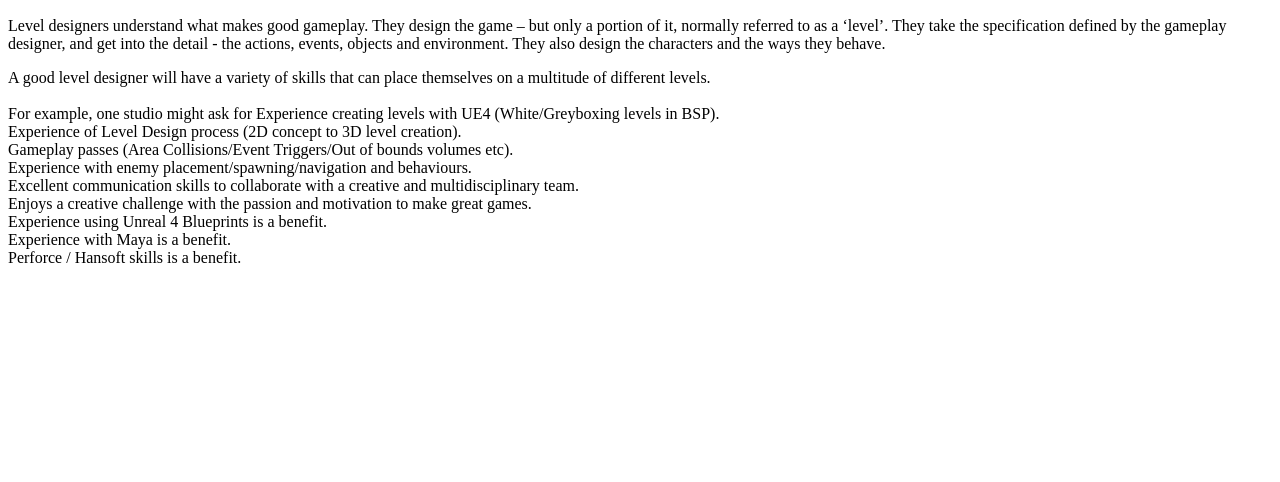
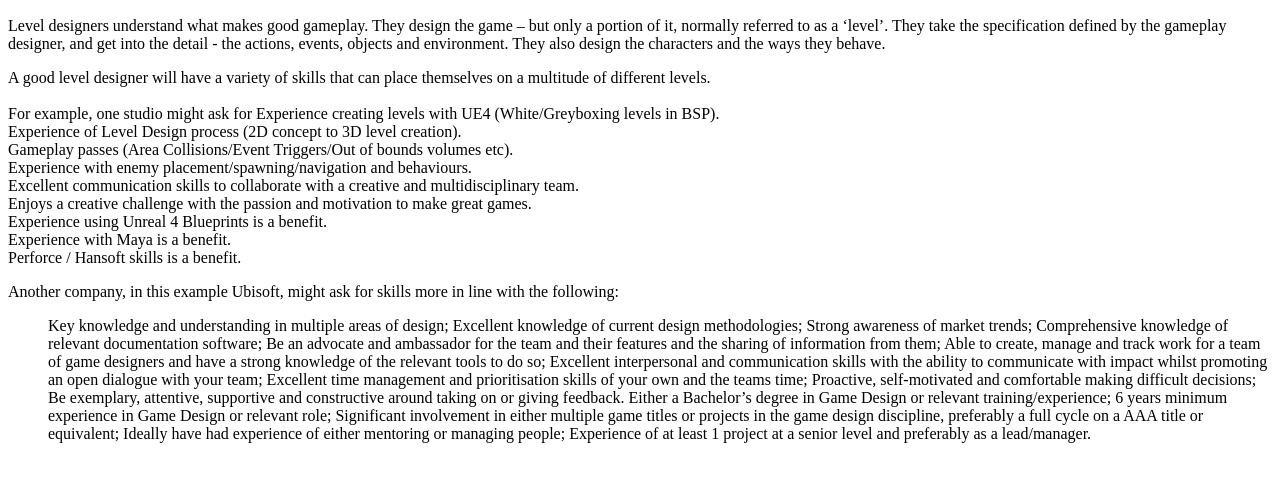
Before and after one commit to JoshShone/JoshShone.github.io, a plain HTML site: page index.html in a window 1280 px wide. Shown: the part 110-592 px from the top of the page. Drawn offline with Linux system fonts and the light colour scheme.

Commit message:
Fifth Publish

```diff
--- a/index.html
+++ b/index.html
@@ -17,5 +17,23 @@
         Experience using Unreal 4 Blueprints is a benefit.<br>
         Experience with Maya is a benefit.<br>
         Perforce / Hansoft skills is a benefit.</p>
+        <p>Another company, in this example Ubisoft, might ask for skills more in line with the following:<br>
+        <ul>
+                Key knowledge and understanding in multiple areas of design;
+                Excellent knowledge of current design methodologies;
+                Strong awareness of market trends;
+                Comprehensive knowledge of relevant documentation software;
+                Be an advocate and ambassador for the team and their features and the sharing of information from them;
+                Able to create, manage and track work for a team of game designers and have a strong knowledge of the relevant tools to do so;
+                Excellent interpersonal and communication skills with the ability to communicate with impact whilst promoting an open dialogue with your team;
+                Excellent time management and prioritisation skills of your own and the teams time;
+                Proactive, self-motivated and comfortable making difficult decisions;
+                Be exemplary, attentive, supportive and constructive around taking on or giving feedback.
+                Either a Bachelor’s degree in Game Design or relevant training/experience;
+                6 years minimum experience in Game Design or relevant role;
+                Significant involvement in either multiple game titles or projects in the game design discipline, preferably a full cycle on a AAA title or equivalent;
+                Ideally have had experience of either mentoring or managing people;
+                Experience of at least 1 project at a senior level and preferably as a lead/manager.
+        </ul></p>
 </body>
 </html>
```
